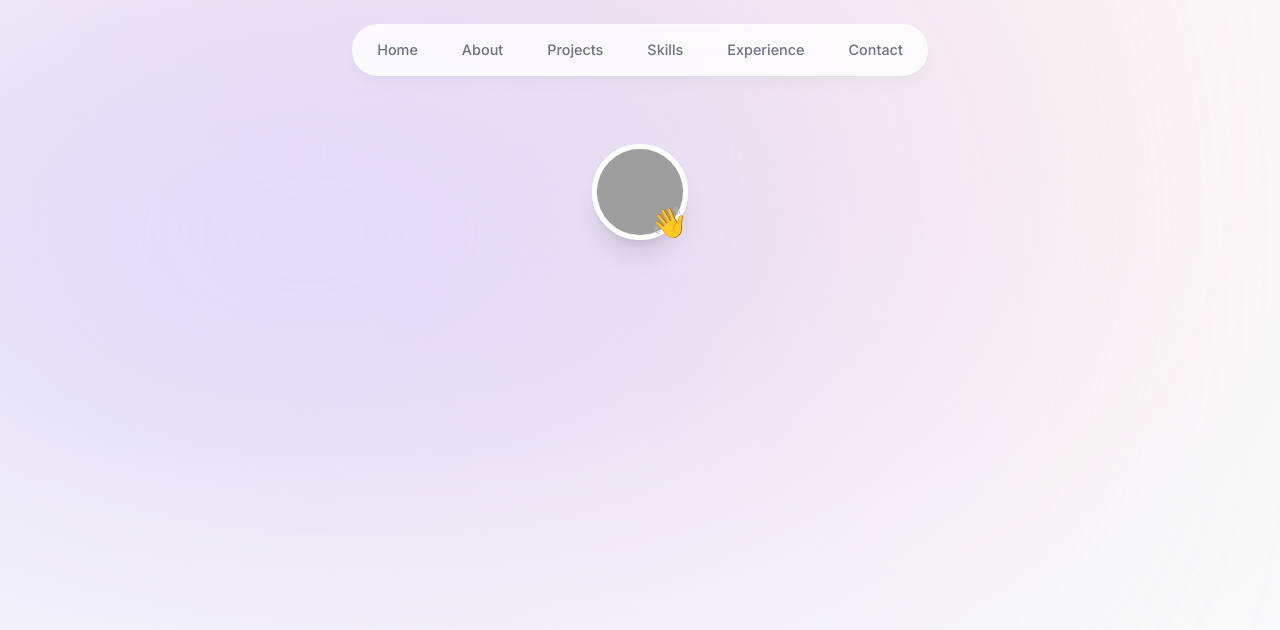
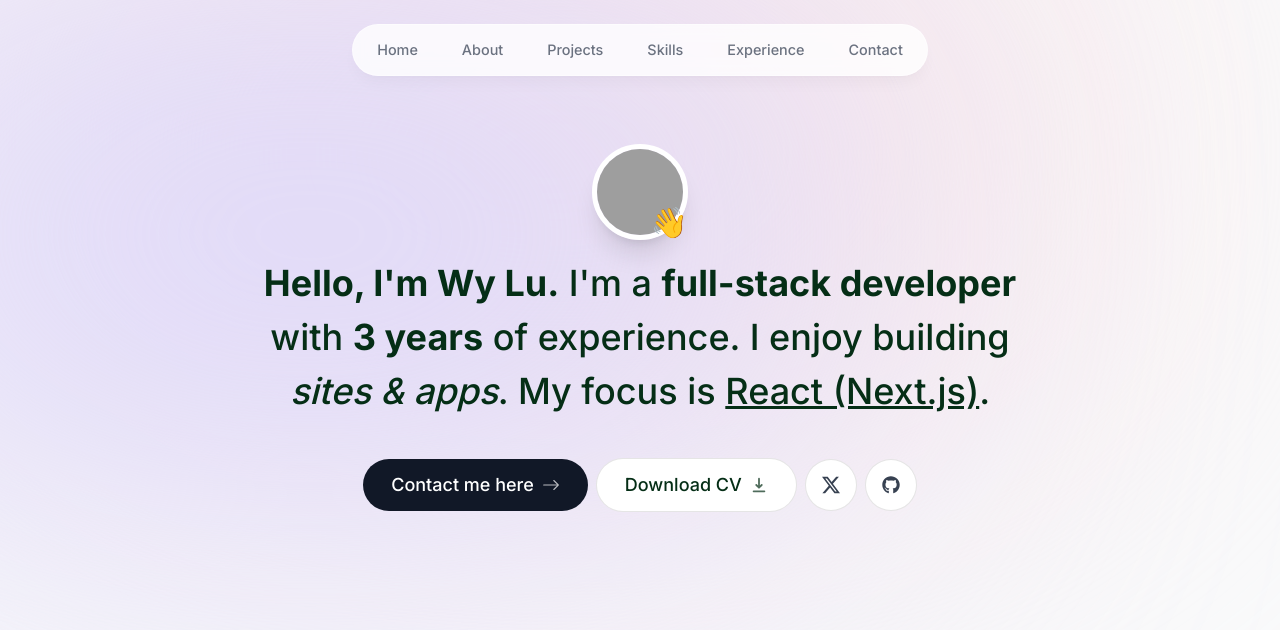
Before and after one commit to wylu1037/awesome-portfolio, a Next.js app: page / in a window 1280 px wide. Shown: the top 630 px of the page. Built offline with nearby package versions, Linux system fonts and the light colour scheme; grey boxes are pictures that could not be loaded.

Commit message:
feat: add intro component

```diff
--- a/app/page.tsx
+++ b/app/page.tsx
@@ -2,7 +2,7 @@
 
 export default function Home() {
   return (
-    <div>
+    <div className="flex flex-col items-center px-4">
       <Intro />
     </div>
   );
--- a/components/Intro.tsx
+++ b/components/Intro.tsx
@@ -2,11 +2,15 @@
 
 import { motion } from "framer-motion";
 import Image from "next/image";
+import Link from "next/link";
 import React from "react";
+import { BsArrowRight, BsLinkedin, BsTwitterX } from "react-icons/bs";
+import { FaGithub } from "react-icons/fa6";
+import { HiDownload } from "react-icons/hi";
 
 export default function Intro() {
   return (
-    <section>
+    <section className="mb-28 max-w-[50rem] text-center sm:mb-0">
       <div className="flex items-center justify-center">
         <div className="relative">
           <motion.div
@@ -28,13 +32,67 @@
           <motion.span
             initial={{ opacity: 0, scale: 0 }}
             animate={{ opacity: 1, scale: 1 }}
-            transition={{type: "spring", stiffness: 125, delay: 0.1, duration: 0.7}}
+            transition={{
+              type: "spring",
+              stiffness: 125,
+              delay: 0.1,
+              duration: 0.7,
+            }}
             className="absolute bottom-0 right-0 text-3xl"
           >
             👋
           </motion.span>
         </div>
       </div>
+
+      <motion.p
+        initial={{ opacity: 0, y: 100 }}
+        animate={{ opacity: 1, y: 0 }}
+        className="mb-10 mt-4 px-4 text-2xl font-medium !leading-[1.5] sm:text-4xl"
+      >
+        <span className="font-bold">Hello, I'm Wy Lu.</span> I'm a{" "}
+        <span className="font-bold">full-stack developer</span> with{" "}
+        <span className="font-bold">3 years</span> of experience. I enjoy
+        building <span className="italic">sites & apps</span>. My focus is{" "}
+        <span className="underline">React (Next.js)</span>.
+      </motion.p>
+
+      <motion.div
+        initial={{ opacity: 0, y: 100 }}
+        animate={{ opacity: 1, y: 0 }}
+        transition={{
+            delay:0.1,
+        }}
+        className="flex justify-center items-center gap-2 px-4 text-lg font-medium"
+      >
+        <Link
+          href="#contact"
+          className="flex group items-center gap-2 bg-gray-900 text-white px-7 py-3 rounded-full outline-none focus:scale-110 hover:scale-110 hover:bg-gray-950 active:scale-105 transition"
+        >
+          Contact me here
+          <BsArrowRight className="opacity-70 group-hover:translate-x-2 transition" />
+        </Link>
+
+        <a
+          href="/CV.pdf" download={true}
+          className="flex group items-center gap-2 bg-white font-medium px-7 py-3 rounded-full outline-none focus:scale-110 hover:scale-110 active:scale-105 transition cursor-pointer border border-black/10"
+        >
+          Download CV <HiDownload className="opacity-70 group-hover:translate-y-1 transition" />
+        </a>
+
+        <a
+          href="https://twitter.com/wylu1037" target="_blank"
+          className="flex items-center gap-2 rounded-full bg-white p-4 text-gray-700 focus:scale-[1.15] hover:scale-[1.15] hover:text-gray-950 active:scale-105 transition cursor-pointer border border-black/10"
+        >
+          <BsTwitterX />
+        </a>
+        <a
+          href="https://github.com/wylu1037" target="_blank"
+          className="flex items-center gap-2 rounded-full bg-white p-4 text-gray-700 focus:scale-[1.15] hover:scale-[1.15] hover:text-gray-950 active:scale-105 transition cursor-pointer border border-black/10"
+        >
+          <FaGithub />
+        </a>
+      </motion.div>
     </section>
   );
 }
```
Also changed, not shown: .eslintrc.json.
